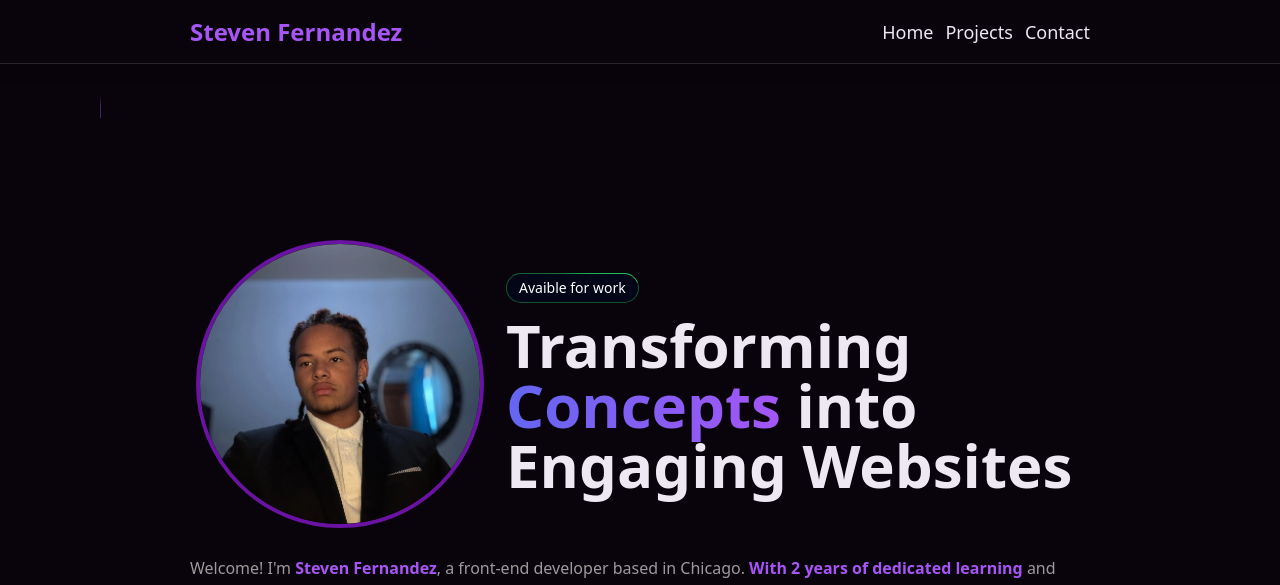
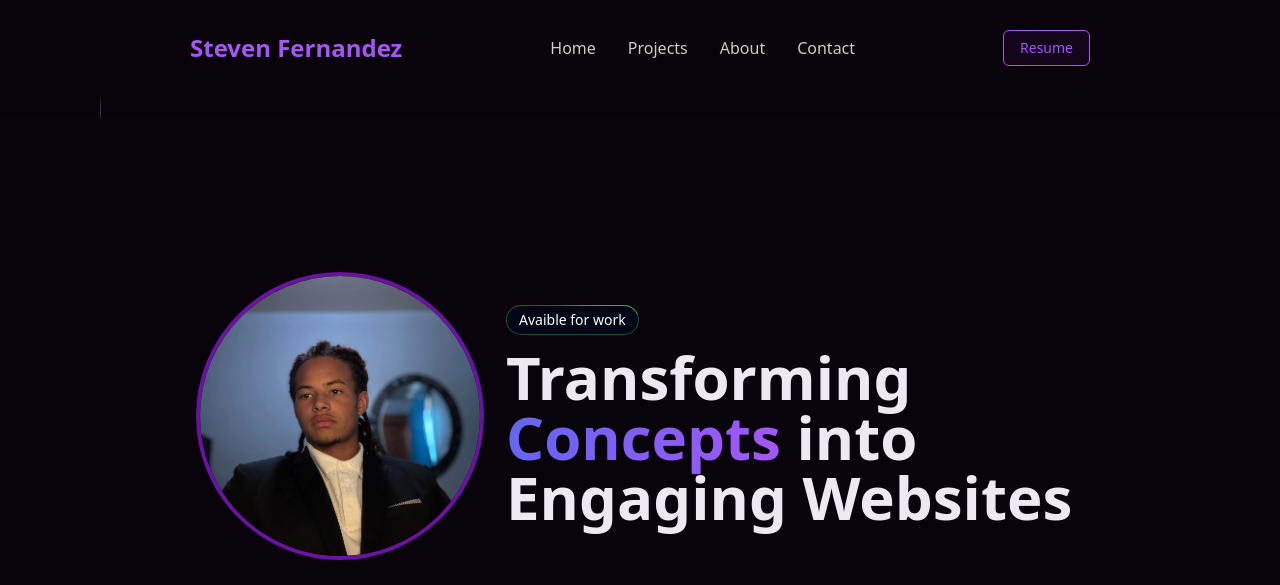
Before and after one commit to Vengxdor/Vengxdor, an Astro site: page / in a window 1280 px wide. Shown: the top 585 px of the page. Built offline with nearby package versions, Linux system fonts and the light colour scheme; Astro itself is replaced by a stand-in of ours.

Commit message:
fix: Update Header component layout and styling for better navigation

```diff
--- a/src/components/Header.astro
+++ b/src/components/Header.astro
@@ -1,4 +1,6 @@
 ---
+import { Button } from "./ui/button"
+
 const navItems = [
   {
     title: 'Home',
@@ -14,20 +16,29 @@ const navItems = [
   },
 ]
 ---
-<header class='h-16 bg-background backdrop-blur-3xl sticky border-b top-0 z-50 shadow-lg'>
-  <nav
+<header class='h-24 bg-background sticky top-0 z-50 shadow-lg'>
+  <div
     class='h-full flex justify-between items-center transition-colors duration-200 mx-auto w-11/12 md:w-10/12 lg:max-w-[900px]'
   >
-  <p class='text-2xl font-bold text-accent'>Steven Fernandez</p>
-  <div class='flex gap-3'>
-    {navItems.map((item) => (
-      <a
-        href={item.link}
-        class='text-lg transition-opacity duration-300 hover:opacity-80'
-      >
-        {item.title}
+  <a href="/" class="text-2xl font-bold text-purple-500 hover:text-purple-400 transition-colors">
+    Steven Fernandez
+  </a>
+  <nav class="hidden md:flex items-center gap-8">
+    <a href="/" class="text-white/80 hover:text-white transition-colors">
+      Home
     </a>
-    ))}
-    </div>
+    <a href="#projects" class="text-white/80 hover:text-white transition-colors">
+      Projects
+    </a>
+    <a href="#about" class="text-white/80 hover:text-white transition-colors">
+      About
+    </a>
+    <a href="#contact" class="text-white/80 hover:text-white transition-colors">
+      Contact
+    </a>
   </nav>
+  <Button variant="outline" className="hidden md:flex text-accent !bg-secondary/10 !border-accent">
+    Resume
+  </Button>
+  </div>
 </header>
```
